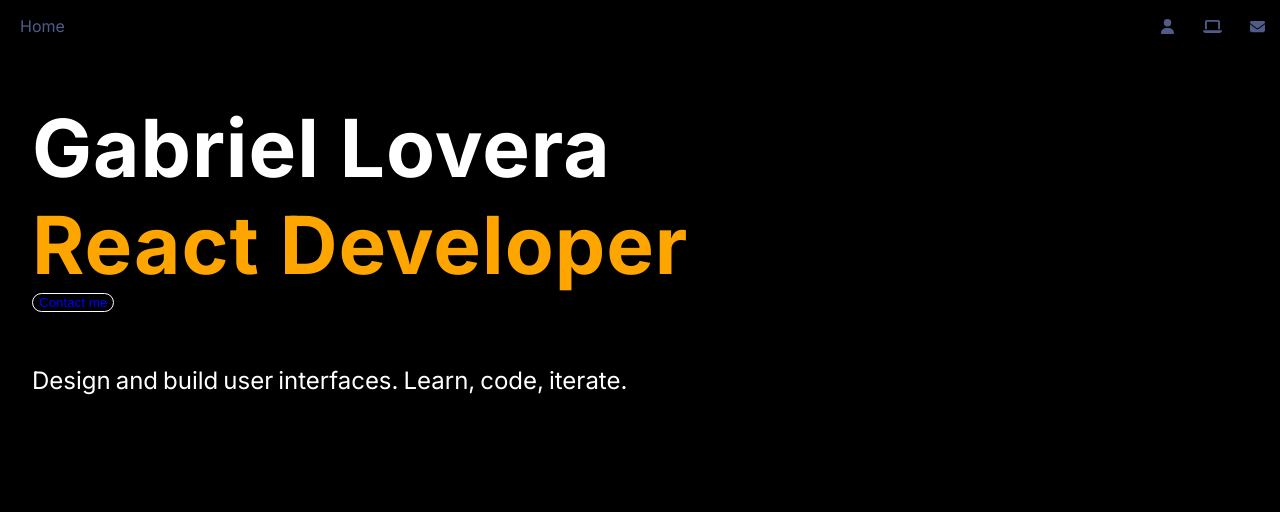
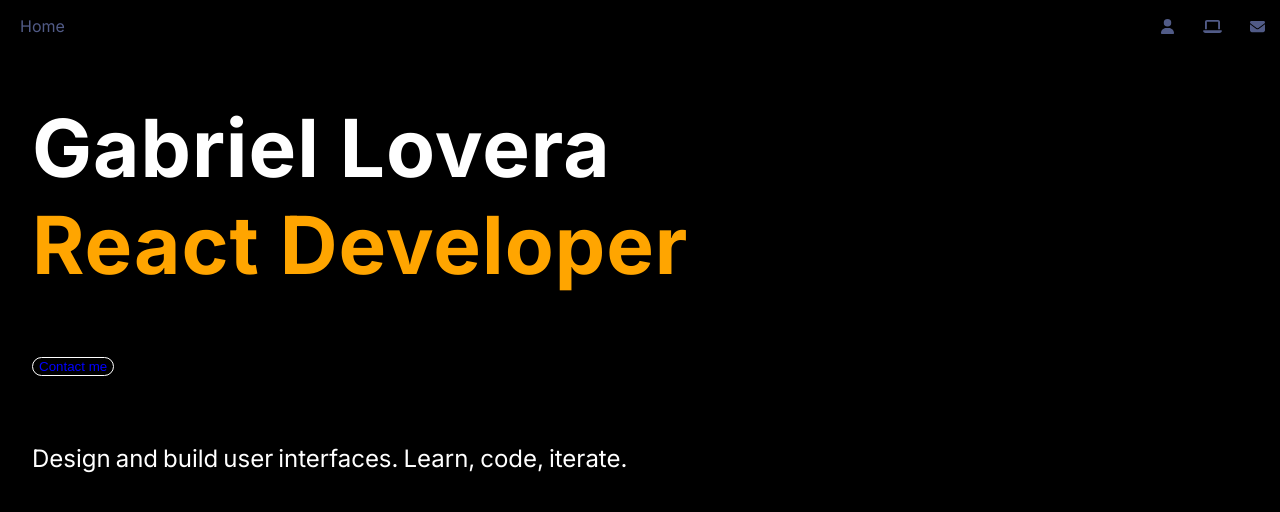
Before and after one commit to loveragabriel/gabriel, a Next.js app: page / in a window 1280 px wide. Shown: the top 512 px of the page. Built offline with nearby package versions, Linux system fonts and the light colour scheme.

Commit message:
Update Hero_Button.jsx
Agrego enlace a la pagina Contact

```diff
--- a/src/components/heroButton/Hero_Button.jsx
+++ b/src/components/heroButton/Hero_Button.jsx
@@ -1,6 +1,9 @@
 import styles from './hero_button.module.css'
+import Link from 'next/link'
+
 export default function Hero_Button(){
     return(
+ <Link href='/contact'>
         <button className={styles.button}>Contact me</button>
-    )
+    </Link>    )
 }
```
